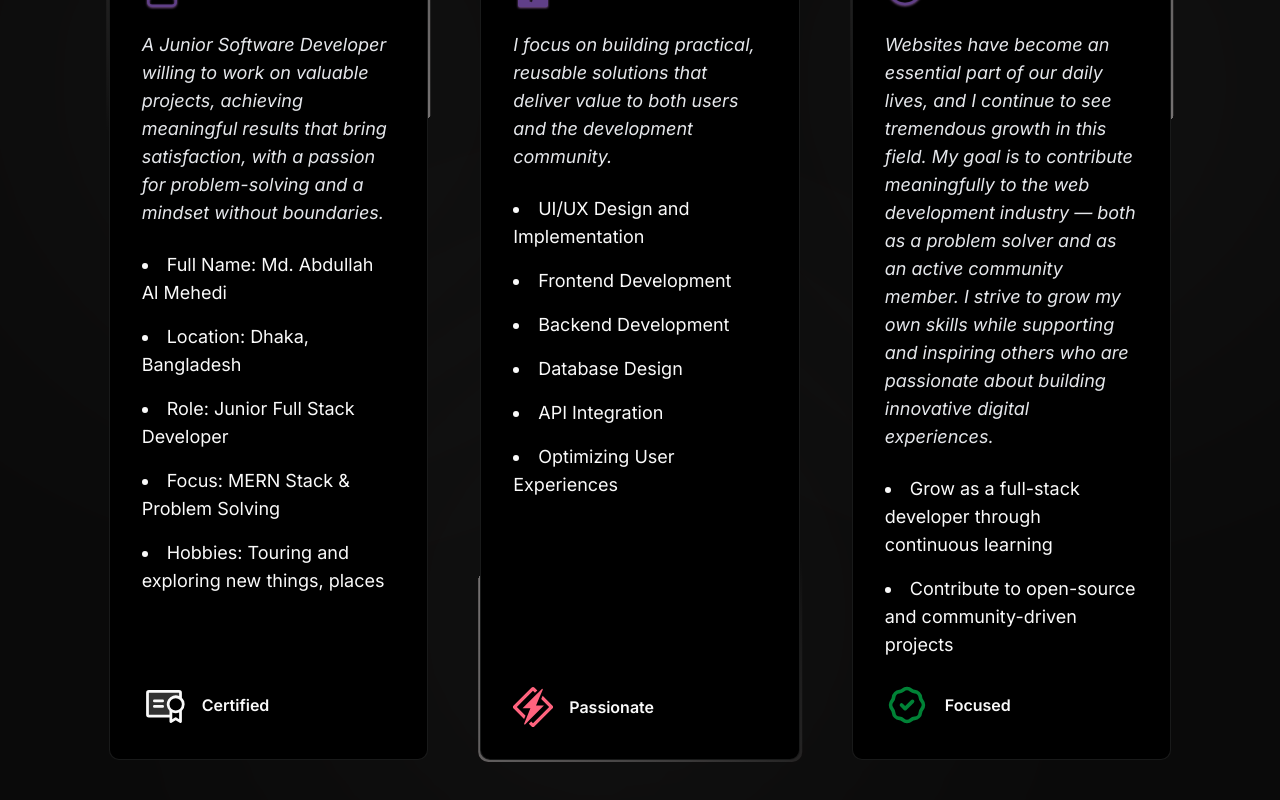
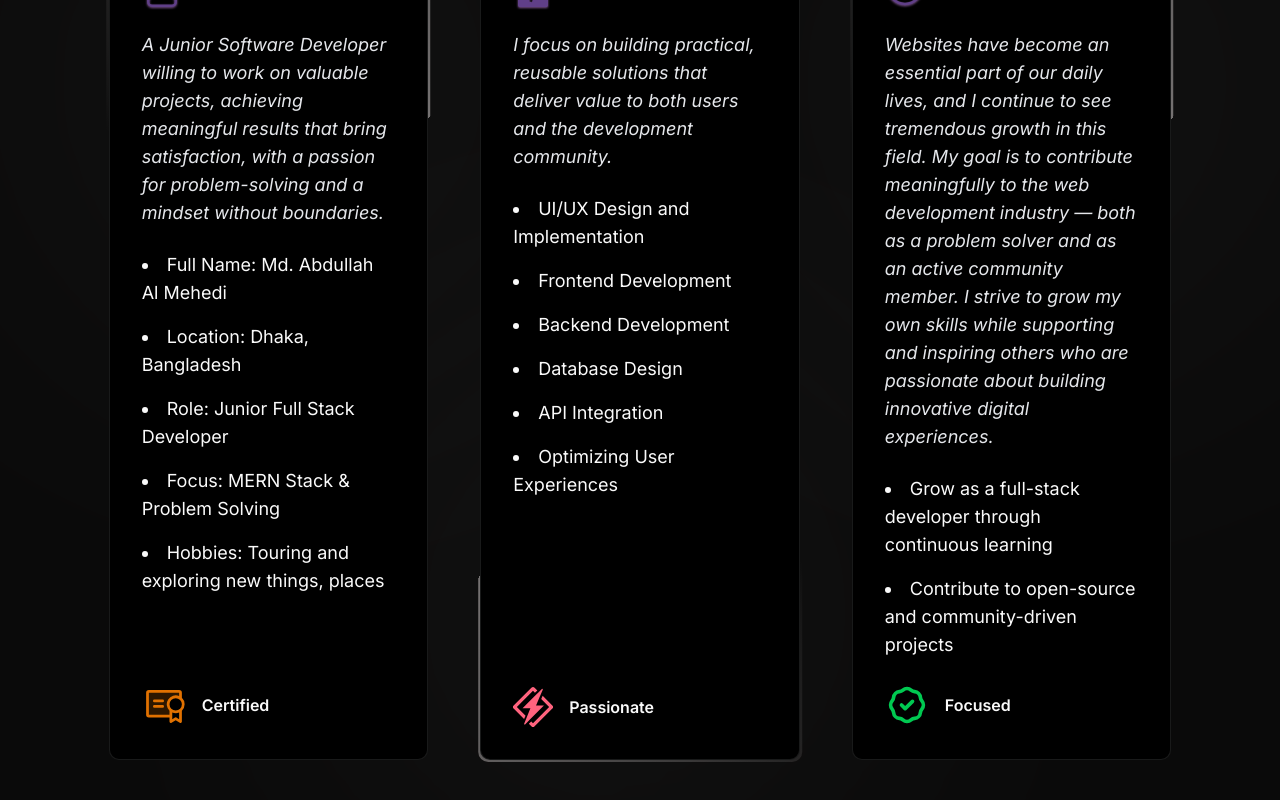
Before and after one commit to Mehedi86/mehedi-portfolio-v2, a React (Vite) app: page / in a window 1280 px wide. Shown: the part 1121-1921 px from the top of the page. Built offline with nearby package versions, Linux system fonts and the light colour scheme.

Commit message:
added: color

```diff
--- a/src/components/content/About.tsx
+++ b/src/components/content/About.tsx
@@ -48,7 +48,7 @@ export default function About() {
 
               {/* Bottom box */}
               <div className="flex items-center gap-4 mt-auto">
-                <PiCertificateDuotone size={44} />
+                <PiCertificateDuotone className="text-amber-600" size={44} />
                 <h1 className="font-semibold">Certified</h1>
               </div>
             </div>
@@ -116,7 +116,7 @@ export default function About() {
 
               {/* Bottom box */}
               <div className="flex items-center gap-4 mt-auto">
-                <HiOutlineBadgeCheck className="text-green-700" size={44} />
+                <HiOutlineBadgeCheck className="text-green-500" size={44} />
                 <h1 className="font-semibold">Focused</h1>
               </div>
             </div>
```
